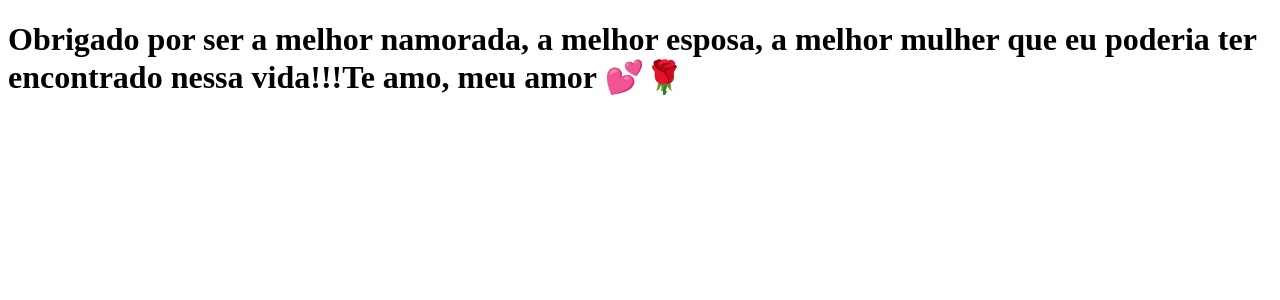
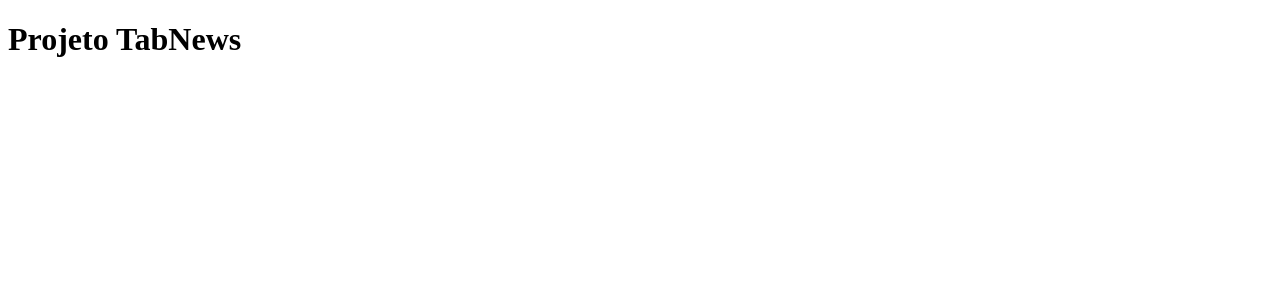
Before and after one commit to AlexandreP23/clone-tabnews, a Next.js app: page / in a window 1280 px wide. Shown: the top 300 px of the page. Built offline with nearby package versions, Linux system fonts and the light colour scheme.

Commit message:
modifica a frase

```diff
--- a/pages/index.js
+++ b/pages/index.js
@@ -1,6 +1,5 @@
 function Home() {
-    return <h1>Obrigado por ser a melhor namorada, a melhor esposa, a melhor mulher
-        que eu poderia ter encontrado nessa vida!!!Te amo, meu amor 💕🌹
+    return <h1>Projeto TabNews
     </h1>
 }
 
```
